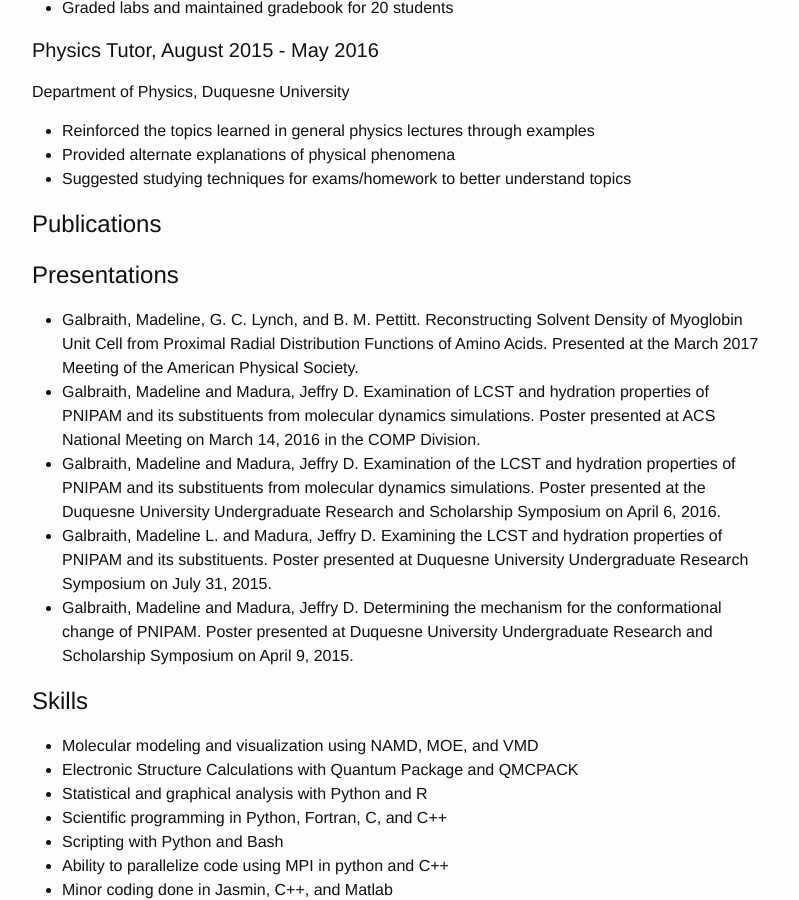
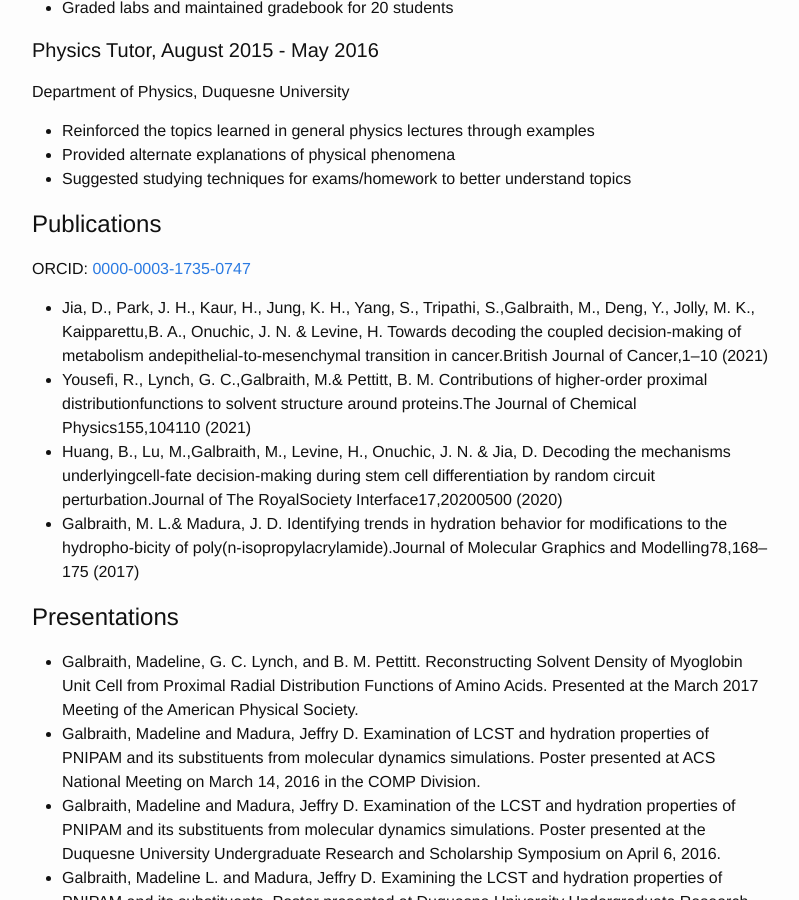
Before and after one commit to madgal/madgal.github.io, a Jekyll site: the page built from resume.md, in a window 1280 px wide and 900 px high, scrolled down 2103 px. Shown: the whole window, without its empty margins (238-1037 px from the left). Built offline with Jekyll 4.4.1, drawn with Linux system fonts in a browser that asks for light colours; some of the changed text lies outside the part shown.

Commit message:
Update resume.md

```diff
--- a/resume.md
+++ b/resume.md
@@ -75,6 +75,11 @@ Department of Physics, Duquesne University
 + Suggested studying techniques for exams/homework to better understand topics
 
 # Publications
+ORCID: <a href="https://orcid.org/0000-0003-1735-0747">0000-0003-1735-0747</a>
++ Jia, D., Park, J. H., Kaur, H., Jung, K. H., Yang, S., Tripathi, S.,Galbraith, M., Deng, Y., Jolly, M. K., Kaipparettu,B. A., Onuchic, J. N. & Levine, H. Towards decoding the coupled decision-making of metabolism andepithelial-to-mesenchymal transition in cancer.British Journal of Cancer,1–10 (2021)
++ Yousefi, R., Lynch, G. C.,Galbraith, M.& Pettitt, B. M. Contributions of higher-order proximal distributionfunctions to solvent structure around proteins.The Journal of Chemical Physics155,104110 (2021)
++ Huang, B., Lu, M.,Galbraith, M., Levine, H., Onuchic, J. N. & Jia, D. Decoding the mechanisms underlyingcell-fate decision-making during stem cell differentiation by random circuit perturbation.Journal of The RoyalSociety Interface17,20200500 (2020)
++ Galbraith, M. L.& Madura, J. D. Identifying trends in hydration behavior for modifications to the hydropho-bicity of poly(n-isopropylacrylamide).Journal of Molecular Graphics and Modelling78,168–175 (2017)
 
 # Presentations
 + Galbraith, Madeline, G. C. Lynch, and B. M. Pettitt. Reconstructing Solvent Density of Myoglobin Unit Cell from Proximal Radial Distribution Functions of Amino Acids. Presented at the March 2017 Meeting of the American Physical Society.
@@ -125,7 +130,7 @@ Department of Physics, Duquesne University
 + Staff Writer and Peer Reviewer, The D.U. Quark, Jan 2017-May 2018
 
 # Professional Memberships
-Member, Sigma Pi Sigma, Physics Honor Society, 2015 - Present
-Member, American Physical Society, 2016 - Present
-Member, Society of Physics Students, 2015 - 2018
-Member, American Chemical Society, 2014 - 2021
++ Member, Sigma Pi Sigma, Physics Honor Society, 2015 - Present
++ Member, American Physical Society, 2016 - Present
++ Member, Society of Physics Students, 2015 - 2018
++ Member, American Chemical Society, 2014 - 2021
```
